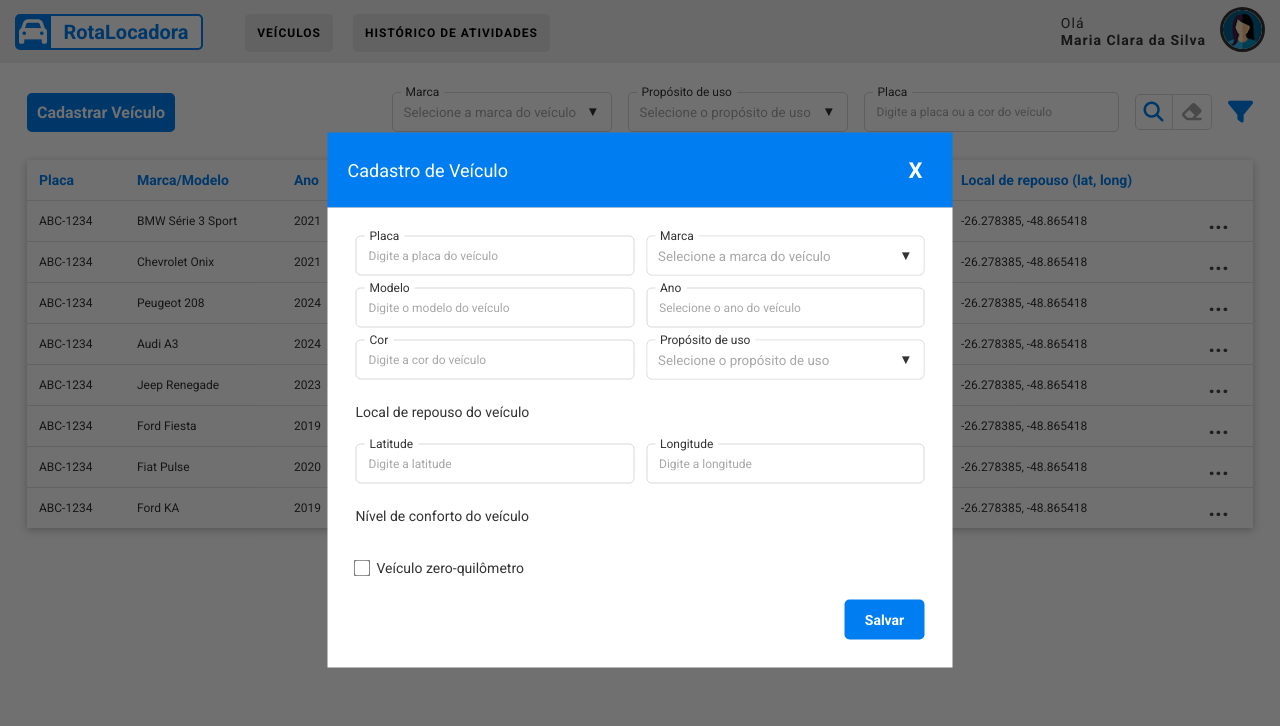
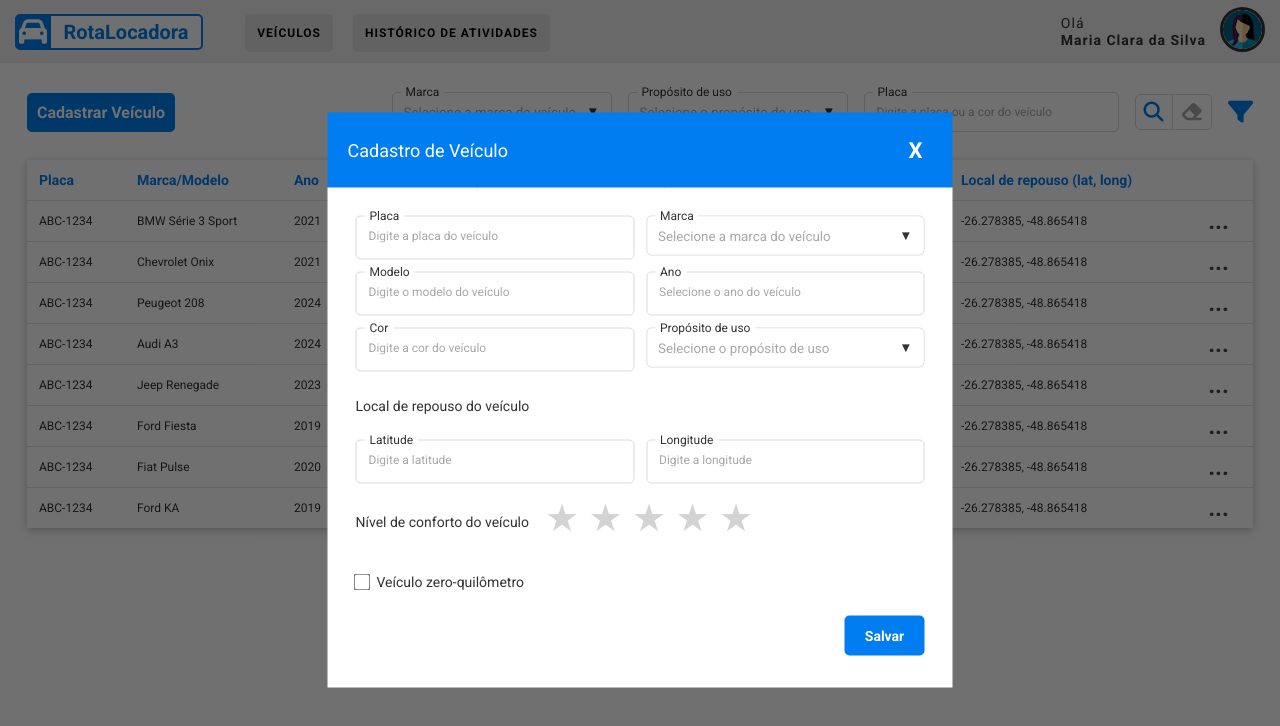
Before and after one commit to Giov4ne/rota-locadora, a Vue app: page / in a window 1280 px wide. Both pictures are taken after a click on the button "Cadastrar Veículo". Shown: the top 726 px of the page. Built offline with nearby package versions, Linux system fonts and the light colour scheme.

Commit message:
creating star rating component

```diff
--- a/src/App.vue
+++ b/src/App.vue
@@ -106,8 +106,8 @@ export default {
     font-size: 12px;
     color: #333;
 
-    &::placeholder{
-        color: #A9A7A9;
+    &::placeholder, &:disabled{
+      color: #A9A7A9;
     }
 
     &:hover{
--- a/src/components/HomePage.vue
+++ b/src/components/HomePage.vue
@@ -2,7 +2,7 @@
     <MyHeader></MyHeader>
     <div class="container">
         <section id="register-and-filters">
-            <button id="register-vehicle-btn" @click="openVehicleRegistration">Cadastrar Veículo</button>
+            <button id="register-vehicle-btn" @click="openVehicleEditRegistration">Cadastrar Veículo</button>
             <div id="filters">
                 <div class="dropdown-boxes">
                     <BrandsDropdown ref="brandsDropdownRef" :checkbox=true></BrandsDropdown>
@@ -43,13 +43,13 @@
                 <tbody>
                     <tr v-for="(vehicle, index) in vehicles" :key="index">
                         <td>{{ vehicle.plate }}</td>
-                        <td>{{ vehicle.brandModel }}</td>
+                        <td>{{ vehicle.brand }} {{ vehicle.model }}</td>
                         <td>{{ vehicle.year }}</td>
                         <td>{{ vehicle.color }}</td>
                         <td>{{ vehicle.purpose }}</td>
                         <td>{{ vehicle.zero ? 'Sim' : 'Não' }}</td>
                         <td>{{ vehicle.confortLevel }} <span class="fa fa-star"></span></td>
-                        <td>{{ vehicle.restingPlace }}</td>
+                        <td>{{ vehicle.latitude }}, {{ vehicle.longitude }}</td>
                         <td>
                             <div class="options-dropdown-container" ref="dropdowns">
                                 <span class="ellipsis" @click="optionsToggleDropdown(index)">...</span>
@@ -68,7 +68,11 @@
                 </tbody>
             </table>
         </main>
-        <VehicleRegistration v-if="vehicleRegistrationIsOpen" @onClose="closeVehicleRegistration"></VehicleRegistration>
+        <VehicleEditRegistration
+            v-if="vehicleEditRegistrationIsOpen"
+            :vehicle="vehicleToEdit"
+            @onClose="closeVehicleEditRegistration">
+        </VehicleEditRegistration>
         <MyPagination></MyPagination>
     </div>
 </template>
@@ -77,7 +81,7 @@
 import MyHeader from './MyHeader.vue';
 import BrandsDropdown from './BrandsDropdown.vue';
 import PurposesDropdown from './PurposesDropdown.vue';
-import VehicleRegistration from './VehicleRegistration.vue';
+import VehicleEditRegistration from './VehicleEditRegistration.vue';
 import MyPagination from './MyPagination.vue';
 
     export default{
@@ -86,31 +90,32 @@ import MyPagination from './MyPagination.vue';
             MyHeader,
             BrandsDropdown,
             PurposesDropdown,
-            VehicleRegistration,
+            VehicleEditRegistration,
             MyPagination
         },
         data() {
             return {
                 plateInput: '',
                 vehicles: [
-                    { plate: "ABC-1234", brandModel: "BMW Série 3 Sport", year: 2021, color: "Preta", purpose: "Uso pessoal", zero: true, confortLevel: 5, restingPlace: "-26.278385, -48.865418"},
+                    { plate: "ABC-1234", brand: "BMW", model: " Série 3 Sport", year: 2021, color: "Preta", purpose: "Uso pessoal", zero: true, confortLevel: 5, latitude: "-26.278385", longitude: "-48.865418" },
 
-                    { plate: "ABC-1234", brandModel: "Chevrolet Onix", year: 2021, color: "Prata", purpose: "Veículo para locação", zero: true, confortLevel: 4, restingPlace: "-26.278385, -48.865418"},
+                    { plate: "ABC-1234", brand: "Chevrolet", model: "Onix", year: 2021, color: "Prata", purpose: "Veículo para locação", zero: true, confortLevel: 4, latitude: "-26.278385", longitude: "-48.865418" },
 
-                    { plate: "ABC-1234", brandModel: "Peugeot 208", year: 2024, color: "Preta", purpose: "Veículo para locação", zero: false, confortLevel: 3, restingPlace: "-26.278385, -48.865418"},
+                    { plate: "ABC-1234", brand: "Peugeot", model: "208", year: 2024, color: "Preta", purpose: "Veículo para locação", zero: false, confortLevel: 3, latitude: "-26.278385", longitude: "-48.865418" },
 
-                    { plate: "ABC-1234", brandModel: "Audi A3", year: 2024, color: "Vermelho", purpose: "Veículo para locação", zero: false, confortLevel: 5, restingPlace: "-26.278385, -48.865418"},
+                    { plate: "ABC-1234", brand: "Audi", model: "A3", year: 2024, color: "Vermelho", purpose: "Veículo para locação", zero: false, confortLevel: 5, latitude: "-26.278385", longitude: "-48.865418" },
 
-                    { plate: "ABC-1234", brandModel: "Jeep Renegade", year: 2023, color: "Vermelho", purpose: "Veículo para locação", zero: true, confortLevel: 5, restingPlace: "-26.278385, -48.865418"},
+                    { plate: "ABC-1234", brand: "Jeep", model: "Renegade", year: 2023, color: "Vermelho", purpose: "Veículo para locação", zero: true, confortLevel: 5, latitude: "-26.278385", longitude: "-48.865418" },
 
-                    { plate: "ABC-1234", brandModel: "Ford Fiesta", year: 2019, color: "Prata", purpose: "Uso pessoal", zero: false, confortLevel: 3, restingPlace: "-26.278385, -48.865418"},
+                    { plate: "ABC-1234", brand: "Ford", model: "Fiesta", year: 2019, color: "Prata", purpose: "Uso pessoal", zero: false, confortLevel: 3, latitude: "-26.278385", longitude: "-48.865418" },
 
-                    { plate: "ABC-1234", brandModel: "Fiat Pulse", year: 2020, color: "Preta", purpose: "Veículo para locação", zero: false, confortLevel: 5, restingPlace: "-26.278385, -48.865418"},
+                    { plate: "ABC-1234", brand: "Fiat", model: "Pulse", year: 2020, color: "Preta", purpose: "Veículo para locação", zero: false, confortLevel: 5, latitude: "-26.278385", longitude: "-48.865418" },
 
-                    { plate: "ABC-1234", brandModel: "Ford KA", year: 2019, color: "Preta", purpose: "Veículo para locação", zero: false, confortLevel: 2, restingPlace: "-26.278385, -48.865418"}
+                    { plate: "ABC-1234", brand: "Ford", model: "KA", year: 2019, color: "Preta", purpose: "Veículo para locação", zero: false, confortLevel: 2, latitude: "-26.278385", longitude: "-48.865418" }
                 ],
                 optionsIsOpen: null,
-                vehicleRegistrationIsOpen: false
+                vehicleEditRegistrationIsOpen: false,
+                vehicleToEdit: null
             };
         },
         methods: {
@@ -147,24 +152,33 @@ import MyPagination from './MyPagination.vue';
                 }
             },
 
+            closeOptions(){
+                this.optionsIsOpen = null;
+            },
+
             vehicleDetails(vehicle) {
                 console.log("Detalhes de:", vehicle);
+                this.closeOptions();
             },
 
             editVehicle(vehicle) {
-                console.log("Editando:", vehicle);
+                this.vehicleToEdit = vehicle;
+                this.vehicleEditRegistrationIsOpen = true;
+                this.closeOptions();
             },
 
             deleteVehicle(vehicle) {
                 console.log("Deletando:", vehicle);
+                this.closeOptions();
             },
 
-            openVehicleRegistration(){
-                this.vehicleRegistrationIsOpen = true;
+            openVehicleEditRegistration(){
+                this.vehicleEditRegistrationIsOpen = true;
             },
 
-            closeVehicleRegistration(){
-                this.vehicleRegistrationIsOpen = false;
+            closeVehicleEditRegistration(){
+                this.vehicleEditRegistrationIsOpen = false;
+                this.vehicleToEdit = null;
             }
         }
     }
@@ -428,154 +442,26 @@ import MyPagination from './MyPagination.vue';
     }
 </style>
 
-<!-- <script setup>
-import { ref } from 'vue'
-
-const anos = Array.from({ length: 10 }, (_, i) => 2020 + i) // Gera anos de 2020 a 2029
-const anoSelecionado = ref(2024)
-
-const selecionarAno = (ano) => {
-  anoSelecionado.value = ano
-}
-</script>
-
+<!--
+USAR STAR RATING NO COMPONENTE PAI
 <template>
-  <div class="seletor-ano">
-    <div class="ano-selecionado">{{ anoSelecionado }}</div>
-    <div class="lista-anos">
-      <div v-for="ano in anos" :key="ano"
-        :class="['ano-item', { ativo: ano === anoSelecionado }]"
-        @click="selecionarAno(ano)">
-        {{ ano }}
-      </div>
-    </div>
-  </div>
-</template>
-
-<style scoped>
-.seletor-ano {
-  width: 120px;
-  text-align: center;
-  border: 1px solid #ccc;
-  border-radius: 5px;
-}
-
-.ano-selecionado {
-  background: blue;
-  color: white;
-  padding: 10px;
-  font-weight: bold;
-}
-
-.lista-anos {
-  max-height: 200px;
-  overflow-y: auto;
-  background: white;
-}
-
-.ano-item {
-  padding: 10px;
-  cursor: pointer;
-}
-
-.ano-item.ativo {
-  color: blue;
-  font-weight: bold;
-}
-</style> -->
-
-
-
-
-
-
-
-
-
-
-
-
-<!-- SISTEMA DE AVALIAÇÃO COM ESTRELAS
-
-COMPONENTE
-
-<template>
-  <div class="star-rating">
-    <span
-      v-for="star in 5"
-      :key="star"
-      @click="rate(star)"
-      @mouseover="hover(star)"
-      @mouseleave="resetHover"
-      class="star"
-      :class="{ filled: star <= (hoveredStar || rating) }"
-    >
-      ★
-    </span>
+  <div>
+    <h2>Avalie o veículo:</h2>
+    <StarRating v-model="vehicleRating" />
+    <p>Sua avaliação: {{ vehicleRating }}</p>
   </div>
 </template>
 
 <script>
-export default {
-  props: {
-    modelValue: Number, // Para v-model (opcional)
-  },
-  data() {
-    return {
-      rating: this.modelValue || 0,
-      hoveredStar: 0
-    };
-  },
-  methods: {
-    rate(star) {
-      this.rating = star;
-      this.$emit('update:modelValue', star);
-    },
-    hover(star) {
-      this.hoveredStar = star;
-    },
-    resetHover() {
-      this.hoveredStar = 0;
-    }
-  }
-};
-</script>
-
-<style scoped>
-.star-rating {
-  font-size: 2rem;
-  cursor: pointer;
-}
-.star {
-  color: gray;
-  transition: color 0.2s;
-}
-.star.filled {
-  color: gold;
-}
-</style>
-
-COMPONENTE PAI
-
-<template>
-  <div>
-    <h2>Avaliação do Veículo:</h2>
-    <StarRating v-model="userRating" />
-    <p>Sua nota: {{ userRating }} estrelas</p>
-  </div>
-</template>
-
-<script>
-import StarRating from "./StarRating.vue";
+import StarRating from './StarRating.vue';
 
 export default {
   components: { StarRating },
   data() {
     return {
-      userRating: 0
+      vehicleRating: 3 // Valor inicial
     };
   }
 };
 </script>
-
 -->
--- /dev/null
+++ b/src/components/StarRating.vue
@@ -0,0 +1,63 @@
+<template>
+    <div class="star-rating">
+      <span
+        v-for="star in 5"
+        :key="star"
+        @click="rate(star)"
+        @mouseover="hover(star)"
+        @mouseleave="hover(0)"
+        :class="{ filled: star <= (hoveredStar || selectedRating) }"
+      >
+        ★
+      </span>
+    </div>
+</template>
+
+<script>
+  export default {
+    props: {
+      modelValue: Number // Permite v-model no componente pai
+    },
+    data() {
+      return {
+        selectedRating: this.modelValue || 0, // Nota selecionada
+        hoveredStar: 0 // Efeito de hover
+      };
+    },
+    methods: {
+      rate(star) {
+        this.selectedRating = star;
+        this.$emit("update:modelValue", star); // Atualiza o valor no pai (v-model)
+      },
+      hover(star) {
+        this.hoveredStar = star;
+      }
+    },
+    watch: {
+      modelValue(newVal) {
+        this.selectedRating = newVal;
+      }
+    }
+  };
+</script>
+
+<style>
+    .star-rating {
+        font-size: 38px;
+        cursor: pointer;
+        user-select: none;
+    }
+
+    #confort-level .star-rating{
+        margin-bottom: 8px;
+    }
+
+    .star-rating span {
+        color: #d3d3d3;
+        transition: color 0.2s;
+    }
+
+    .star-rating span.filled {
+        color: #007DF0;
+    }
+</style>
--- a/src/components/VehicleRegistration.vue
+++ b/src/components/VehicleEditRegistration.vue
@@ -1,46 +1,54 @@
 <template>
     <div class="form-background"></div>
-    <div id="vehicle-registration-form">
+    <div id="vehicle-edit-registration-form">
         <div class="form-header">
-            <h2 class="form-header-title">Cadastro de Veículo</h2>
+            <h2 class="form-header-title">{{ isEditing ? "Edição de Veículo" : "Cadastro de Veículo" }}</h2>
             <span class="close-form" @click="close">X</span>
         </div>
         <div class="form-body">
             <div class="custom-field" id="plate">
                 <label for="plate">Placa</label>
-                <input type="text" class="inputs" name="plate" placeholder="Digite a placa do veículo">
+                <input v-if="isEditing" :value="vehicleToEdit.plate" disabled type="text" class="inputs" name="plate">
+                <input v-else type="text" class="inputs" name="plate" placeholder="Digite a placa do veículo">
             </div>
             <div id="brand">
-                <BrandsDropdown :checkbox=false></BrandsDropdown>
+                <BrandsDropdown :checkbox=false :selectedBrand="vehicleToEdit.brand"></BrandsDropdown>
             </div>
             <div class="custom-field" id="model">
                 <label for="model">Modelo</label>
-                <input type="text" class="inputs" name="model" placeholder="Digite o modelo do veículo">
+                <input v-if="isEditing" :value="vehicleToEdit.model" type="text" class="inputs" name="model" placeholder="Digite o modelo do veículo">
+                <input v-else type="text" class="inputs" name="model" placeholder="Digite o modelo do veículo">
             </div>
             <div class="custom-field" id="year">
                 <label for="year">Ano</label>
-                <input type="text" class="inputs" name="year" placeholder="Selecione o ano do veículo">
+                <input v-if="isEditing" :value="vehicleToEdit.year" type="text" class="inputs" name="year" placeholder="Selecione o ano do veículo">
+                <input v-else type="text" class="inputs" name="year" placeholder="Selecione o ano do veículo">
             </div>
             <div class="custom-field" id="color">
                 <label for="color">Cor</label>
-                <input type="text" class="inputs" name="color" placeholder="Digite a cor do veículo">
+                <input v-if="isEditing" :value="vehicleToEdit.color" type="text" class="inputs" name="color" placeholder="Digite a cor do veículo">
+                <input v-else type="text" class="inputs" name="color" placeholder="Digite a cor do veículo">
             </div>
             <div id="purpose">
-                <PurposesDropdown></PurposesDropdown>
+                <PurposesDropdown :selectedPurpose="vehicleToEdit.purpose"></PurposesDropdown>
             </div>
             <p id="resting-place">Local de repouso do veículo</p>
             <div class="custom-field" id="latitude">
                 <label for="latitude">Latitude</label>
-                <input type="text" class="inputs" name="latitude" placeholder="Digite a latitude">
+                <input v-if="isEditing" :value="vehicleToEdit.latitude" type="text" class="inputs" name="latitude" placeholder="Digite a latitude">
+                <input v-else type="text" class="inputs" name="latitude" placeholder="Digite a latitude">
             </div>
             <div class="custom-field" id="longitude">
                 <label for="longitude">Longitude</label>
-                <input type="text" class="inputs" name="longitude" placeholder="Digite a longitude">
+                <input v-if="isEditing" :value="vehicleToEdit.longitude" type="text" class="inputs" name="longitude" placeholder="Digite a longitude">
+                <input v-else type="text" class="inputs" name="longitude" placeholder="Digite a longitude">
             </div>
-            <p id="confort-level">Nível de conforto do veículo</p>
-            <!-- ... -->
+            <div id="confort-level">
+                <p id="confort-level-p">Nível de conforto do veículo</p>
+                <StarRating></StarRating>
+            </div>
             <label id="zero">
-                <input type="checkbox" name="zero">
+                <input type="checkbox" :checked="vehicleToEdit.zero" name="zero">
                 Veículo zero-quilômetro
             </label>
             <button id="register-vehicle-form-btn">Salvar</button>
@@ -51,12 +59,32 @@
 <script>
 import BrandsDropdown from './BrandsDropdown.vue';
 import PurposesDropdown from './PurposesDropdown.vue';
+import StarRating from './StarRating.vue';
 
     export default{
         name: 'VehicleRegistration',
         components:{
             BrandsDropdown,
-            PurposesDropdown
+            PurposesDropdown,
+            StarRating
+        },
+        props:{
+            vehicle: {
+                type: Object,
+                default: () => null // Se não for passado, será tratado como null
+            }
+        },
+        computed: {
+            isEditing() {
+                return this.vehicle !== null; // Se for null, está criando
+            }
+        },
+        data() {
+            return {
+                vehicleToEdit: this.vehicle
+                ? { ...this.vehicle } // Copia para não alterar diretamente a prop
+                : { plate: "", brand: "", model: "", year: 0, color: "", purpose: "", zero: false, confortLevel: 0, restingPlace: "" } // Novo veículo
+            };
         },
         methods:{
             close(){
@@ -77,7 +105,7 @@ import PurposesDropdown from './PurposesDropdown.vue';
         height: 100%;
     }
 
-    #vehicle-registration-form{
+    #vehicle-edit-registration-form{
         position: fixed;
         top: 50%;
         left: 50%;
@@ -160,6 +188,7 @@ import PurposesDropdown from './PurposesDropdown.vue';
 
     #confort-level{
         grid-area: 6 / 1 / 7 / 3;
+        display: flex;
     }
 
     #zero{
@@ -185,11 +214,15 @@ import PurposesDropdown from './PurposesDropdown.vue';
         }
     }
 
-    #resting-place, #confort-level, #zero{
+    #resting-place, #confort-level-p, #zero{
         color: #333;
         font-size: 14px;
         display: flex;
         align-items: center;
+    }
+
+    #confort-level-p{
+        margin-right: 16px;
     }
 
     #zero input{
```
Also changed, not shown: src/components/BrandsDropdown.vue (+19 -6 lines), src/components/PurposesDropdown.vue (+13 -5 lines).
